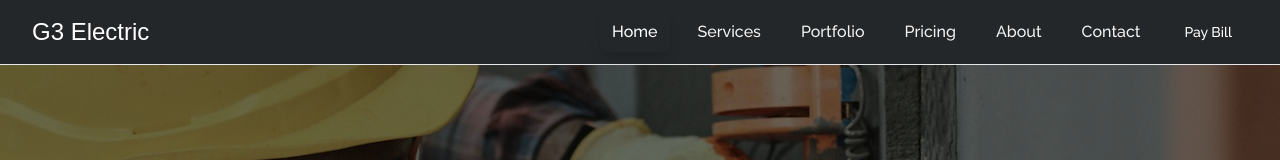
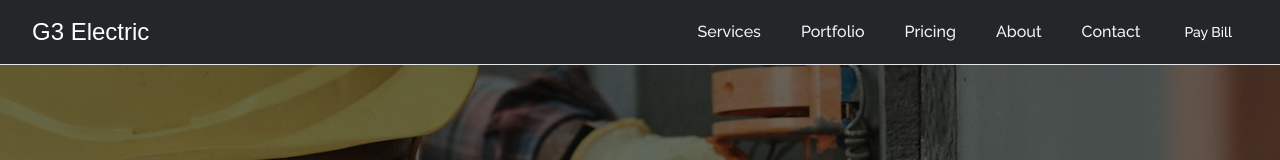
Before and after one commit to g3electricdsm-design/g3, a Next.js app: page / in a window 1280 px wide. Shown: the top 160 px of the page. Built offline with nearby package versions, Linux system fonts and the light colour scheme; a web font is replaced by a local one.

Commit message:
🗑️ Remove Home navigation link
- Removed Home link from desktop navigation menu
- Removed Home link from mobile navigation menu
- Updated isCurrentPath function in mobile menu
- Logo still links to homepage for navigation
- Cleaner navigation with fewer menu items

```diff
--- a/src/components/MobileMenu.tsx
+++ b/src/components/MobileMenu.tsx
@@ -12,7 +12,6 @@ export default function MobileMenu({ currentPath }: MobileMenuProps) {
   const [isOpen, setIsOpen] = useState(false);
 
   const navigation = [
-    { name: 'Home', href: '/' },
     { name: 'Services', href: '/services' },
     { name: 'Portfolio', href: '/portfolio' },
     { name: 'Pricing', href: '/pricing' },
@@ -22,9 +21,6 @@ export default function MobileMenu({ currentPath }: MobileMenuProps) {
   ];
 
   const isCurrentPath = (path: string) => {
-    if (path === '/') {
-      return currentPath === '/';
-    }
     return currentPath.startsWith(path);
   };
 
--- a/src/components/Navigation.tsx
+++ b/src/components/Navigation.tsx
@@ -18,17 +18,6 @@ export default function Navigation({ currentPath }: NavigationProps) {
           </div>
           <div className="hidden md:block">
             <div className="ml-10 flex items-baseline space-x-4" role="menubar">
-              <Link
-                href="/"
-                className={`px-3 py-2 rounded-md text-base font-medium focus:ring-2 focus:ring-purple focus:ring-offset-2 transition-all duration-300 ease-in-out transform hover:scale-105 ${
-                  currentPath === '/'
-                    ? 'text-white bg-gradient-to-r from-purple to-phlox shadow-lg shadow-purple/25'
-                    : 'text-white-smoke hover:text-white hover:bg-purple/20 hover:shadow-md hover:shadow-purple/10'
-                }`}
-                role="menuitem"
-              >
-                Home
-              </Link>
               <Link
                 href="/services"
                 className={`px-3 py-2 rounded-md text-base font-medium focus:ring-2 focus:ring-purple focus:ring-offset-2 transition-all duration-300 ease-in-out transform hover:scale-105 ${
```
